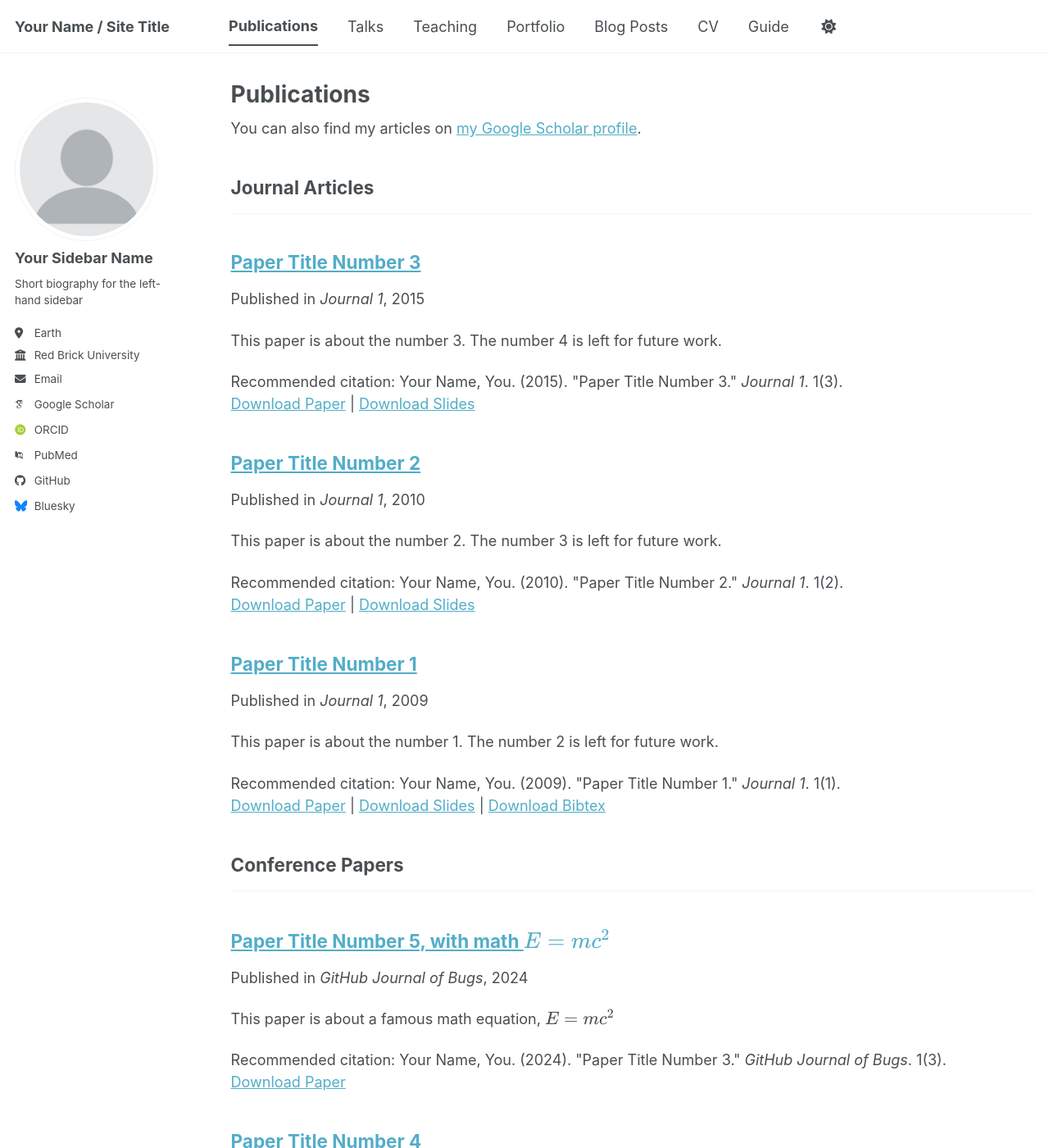
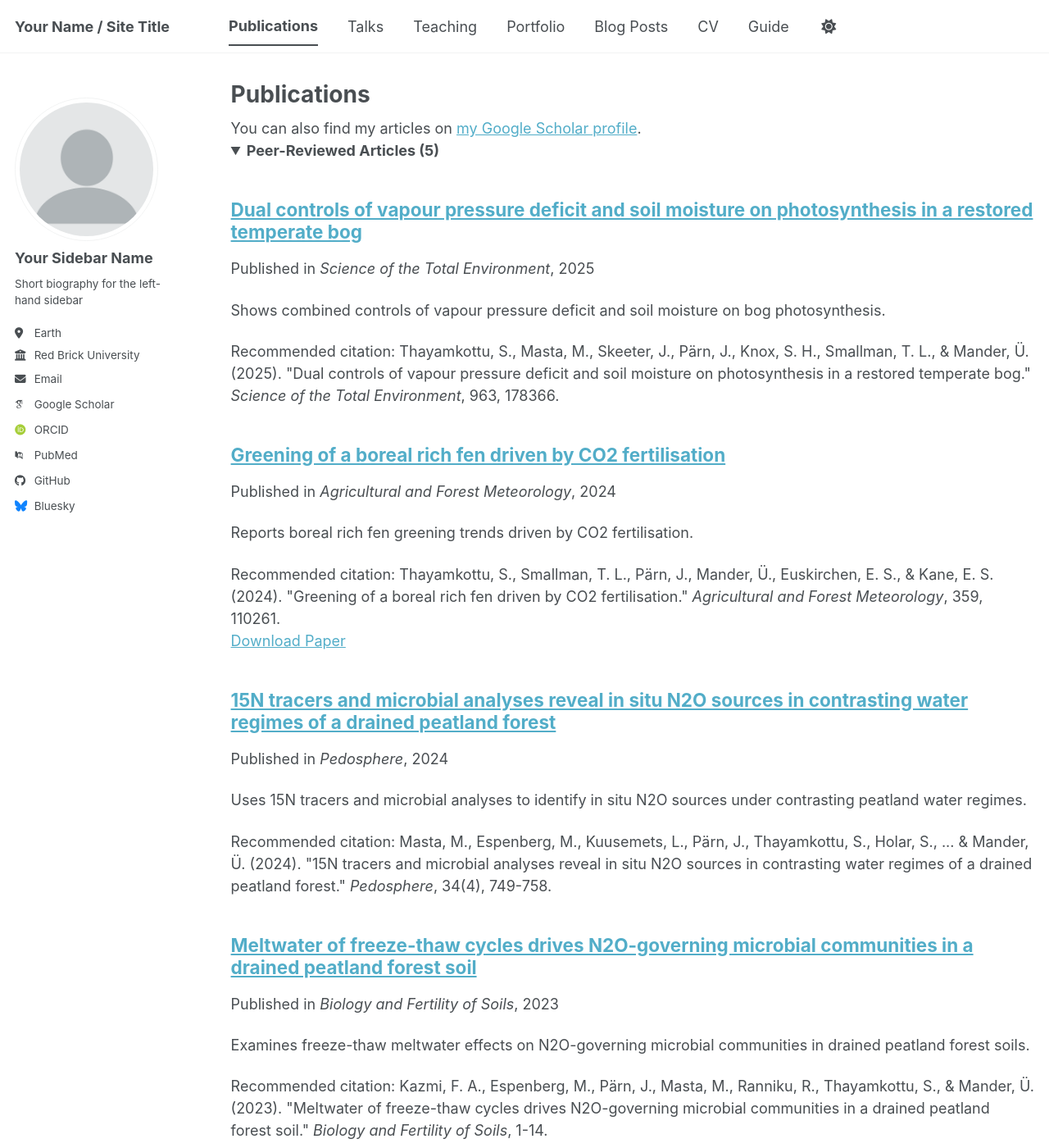
Before and after one commit to sthayamkottu/sthayamkottu.github.io, a Jekyll site: the page built from _pages/publications.html, in a window 1280 px wide and 1400 px high. Shown: the whole window at 82% size. Built offline with Jekyll 4.4.1, drawn with Linux system fonts in a browser that asks for light colours; some web fonts are replaced; a script bundle is joined from its source files by our own code; library files that are not in the unit come from our copies; some of the changed text lies outside the part shown.

Commit message:
Add scholar publications and toggle sections by publication type
Agent-Logs-Url: https://github.com/sthayamkottu/sandeep.thayamkottu/sessions/a5ef8604-4896-462f-b06b-2f423fdabae6

Co-authored-by: sthayamkottu <59762428+sthayamkottu@users.noreply.github.com>

```diff
--- a/_config.yml
+++ b/_config.yml
@@ -35,7 +35,7 @@ author:
   # Academic websites
   academia         : # URL
   arxiv            : # URL - Update with the correct link to your profile
-  googlescholar    : "https://scholar.google.com/citations?user=PS_CX0AAAAAJ"
+  googlescholar    : "https://scholar.google.com/citations?user=Gop36hoAAAAJ&hl=en"
   inspire-hep      : # URL
   impactstory      : # URL
   orcid            : "https://orcid.org/yourorcidurl"
@@ -86,9 +86,9 @@ author:
 publication_category:
   books:
     title: 'Books'
-  manuscripts:
-    title: 'Journal Articles'
-  conferences:
+  peer_reviewed:
+    title: 'Peer-Reviewed Articles'
+  conference_papers:
     title: 'Conference Papers'
 
 # Site Settings
--- a/_pages/publications.html
+++ b/_pages/publications.html
@@ -11,23 +11,27 @@ author_profile: true
 
 {% include base_path %}
 
-<!-- New style rendering if publication categories are defined -->
-{% if site.publication_category %}
-  {% for category in site.publication_category  %}
-    {% assign title_shown = false %}
-    {% for post in site.publications reversed %}
-      {% if post.category != category[0] %}
-        {% continue %}
-      {% endif %}
-      {% unless title_shown %}
-        <h2>{{ category[1].title }}</h2><hr />
-        {% assign title_shown = true %}
-      {% endunless %}
+{% assign peer_reviewed_posts = site.publications | where: "category", "peer_reviewed" | sort: "date" | reverse %}
+{% assign conference_posts = site.publications | where: "category", "conference_papers" | sort: "date" | reverse %}
+
+<details open>
+  <summary><strong>Peer-Reviewed Articles ({{ peer_reviewed_posts | size }})</strong></summary>
+  {% if peer_reviewed_posts.size > 0 %}
+    {% for post in peer_reviewed_posts %}
       {% include archive-single.html %}
     {% endfor %}
-  {% endfor %}
-{% else %}
-  {% for post in site.publications reversed %}
-    {% include archive-single.html %}
-  {% endfor %}
-{% endif %}
+  {% else %}
+    <p>No peer-reviewed articles listed yet.</p>
+  {% endif %}
+</details>
+
+<details>
+  <summary><strong>Conference Papers ({{ conference_posts | size }})</strong></summary>
+  {% if conference_posts.size > 0 %}
+    {% for post in conference_posts %}
+      {% include archive-single.html %}
+    {% endfor %}
+  {% else %}
+    <p>No conference papers listed yet.</p>
+  {% endif %}
+</details>
--- a/_publications/2009-10-01-paper-title-number-1.md
+++ /dev/null
@@ -1,14 +0,0 @@
----
-title: "Paper Title Number 1"
-collection: publications
-category: manuscripts
-permalink: /publication/2009-10-01-paper-title-number-1
-excerpt: 'This paper is about the number 1. The number 2 is left for future work.'
-date: 2009-10-01
-venue: 'Journal 1'
-slidesurl: 'https://academicpages.github.io/files/slides1.pdf'
-paperurl: 'https://academicpages.github.io/files/paper1.pdf'
-bibtexurl: 'https://academicpages.github.io/files/bibtex1.bib'
-citation: 'Your Name, You. (2009). &quot;Paper Title Number 1.&quot; <i>Journal 1</i>. 1(1).'
----
-The contents above will be part of a list of publications, if the user clicks the link for the publication than the contents of section will be rendered as a full page, allowing you to provide more information about the paper for the reader. When publications are displayed as a single page, the contents of the above "citation" field will automatically be included below this section in a smaller font.
--- a/_publications/2010-10-01-paper-title-number-2.md
+++ /dev/null
@@ -1,14 +0,0 @@
----
-title: "Paper Title Number 2"
-collection: publications
-category: manuscripts
-permalink: /publication/2010-10-01-paper-title-number-2
-excerpt: 'This paper is about the number 2. The number 3 is left for future work.'
-date: 2010-10-01
-venue: 'Journal 1'
-slidesurl: 'https://academicpages.github.io/files/slides2.pdf'
-paperurl: 'https://academicpages.github.io/files/paper2.pdf'
-citation: 'Your Name, You. (2010). &quot;Paper Title Number 2.&quot; <i>Journal 1</i>. 1(2).'
----
-
-The contents above will be part of a list of publications, if the user clicks the link for the publication than the contents of section will be rendered as a full page, allowing you to provide more information about the paper for the reader. When publications are displayed as a single page, the contents of the above "citation" field will automatically be included below this section in a smaller font.
--- a/_publications/2015-10-01-paper-title-number-3.md
+++ /dev/null
@@ -1,14 +0,0 @@
----
-title: "Paper Title Number 3"
-collection: publications
-category: manuscripts
-permalink: /publication/2015-10-01-paper-title-number-3
-excerpt: 'This paper is about the number 3. The number 4 is left for future work.'
-date: 2015-10-01
-venue: 'Journal 1'
-slidesurl: 'https://academicpages.github.io/files/slides3.pdf'
-paperurl: 'https://academicpages.github.io/files/paper3.pdf'
-citation: 'Your Name, You. (2015). &quot;Paper Title Number 3.&quot; <i>Journal 1</i>. 1(3).'
----
-
-The contents above will be part of a list of publications, if the user clicks the link for the publication than the contents of section will be rendered as a full page, allowing you to provide more information about the paper for the reader. When publications are displayed as a single page, the contents of the above "citation" field will automatically be included below this section in a smaller font.
--- /dev/null
+++ b/_publications/2018-01-01-tropical-forest-cover-dynamics.md
@@ -0,0 +1,12 @@
+---
+title: "Tropical forest cover dynamics and carbon emissions-contribution of remote sensing and data mining techniques"
+collection: publications
+category: peer_reviewed
+permalink: /publication/2018-tropical-forest-cover-dynamics-carbon-emissions
+excerpt: 'Remote sensing and data mining synthesis for tropical forest cover dynamics and carbon emissions.'
+date: 2018-01-01
+venue: 'Tropical Ecology'
+citation: 'Thayamkottu, S., &amp; Joseph, S. (2018). &quot;Tropical forest cover dynamics and carbon emissions-contribution of remote sensing and data mining techniques.&quot; <i>Tropical Ecology</i>, 59(4), 555-563.'
+---
+
+Peer-reviewed journal article listed on Google Scholar.
--- /dev/null
+++ b/_publications/2023-01-01-meltwater-freeze-thaw-cycles.md
@@ -0,0 +1,12 @@
+---
+title: "Meltwater of freeze-thaw cycles drives N2O-governing microbial communities in a drained peatland forest soil"
+collection: publications
+category: peer_reviewed
+permalink: /publication/2023-meltwater-freeze-thaw-n2o-microbial-communities
+excerpt: 'Examines freeze-thaw meltwater effects on N2O-governing microbial communities in drained peatland forest soils.'
+date: 2023-01-01
+venue: 'Biology and Fertility of Soils'
+citation: 'Kazmi, F. A., Espenberg, M., Pärn, J., Masta, M., Ranniku, R., Thayamkottu, S., &amp; Mander, Ü. (2023). &quot;Meltwater of freeze-thaw cycles drives N2O-governing microbial communities in a drained peatland forest soil.&quot; <i>Biology and Fertility of Soils</i>, 1-14.'
+---
+
+Peer-reviewed journal article listed on Google Scholar.
--- /dev/null
+++ b/_publications/2024-01-01-15n-tracers-microbial-analyses.md
@@ -0,0 +1,12 @@
+---
+title: "15N tracers and microbial analyses reveal in situ N2O sources in contrasting water regimes of a drained peatland forest"
+collection: publications
+category: peer_reviewed
+permalink: /publication/2024-15n-tracers-microbial-analyses-n2o-sources
+excerpt: 'Uses 15N tracers and microbial analyses to identify in situ N2O sources under contrasting peatland water regimes.'
+date: 2024-01-01
+venue: 'Pedosphere'
+citation: 'Masta, M., Espenberg, M., Kuusemets, L., Pärn, J., Thayamkottu, S., Holar, S., ... &amp; Mander, Ü. (2024). &quot;15N tracers and microbial analyses reveal in situ N2O sources in contrasting water regimes of a drained peatland forest.&quot; <i>Pedosphere</i>, 34(4), 749-758.'
+---
+
+Peer-reviewed journal article listed on Google Scholar.
--- /dev/null
+++ b/_publications/2024-01-01-greening-boreal-rich-fen.md
@@ -0,0 +1,13 @@
+---
+title: "Greening of a boreal rich fen driven by CO2 fertilisation"
+collection: publications
+category: peer_reviewed
+permalink: /publication/2024-greening-boreal-rich-fen-co2-fertilisation
+excerpt: 'Reports boreal rich fen greening trends driven by CO2 fertilisation.'
+date: 2024-01-01
+venue: 'Agricultural and Forest Meteorology'
+paperurl: 'https://doi.org/10.1016/j.agrformet.2024.110261'
+citation: 'Thayamkottu, S., Smallman, T. L., Pärn, J., Mander, Ü., Euskirchen, E. S., &amp; Kane, E. S. (2024). &quot;Greening of a boreal rich fen driven by CO2 fertilisation.&quot; <i>Agricultural and Forest Meteorology</i>, 359, 110261.'
+---
+
+Peer-reviewed journal article listed on Google Scholar.
--- /dev/null
+++ b/_publications/2025-01-01-dual-controls-vpd-soil-moisture.md
@@ -0,0 +1,12 @@
+---
+title: "Dual controls of vapour pressure deficit and soil moisture on photosynthesis in a restored temperate bog"
+collection: publications
+category: peer_reviewed
+permalink: /publication/2025-dual-controls-vpd-soil-moisture-photosynthesis-bog
+excerpt: 'Shows combined controls of vapour pressure deficit and soil moisture on bog photosynthesis.'
+date: 2025-01-01
+venue: 'Science of the Total Environment'
+citation: 'Thayamkottu, S., Masta, M., Skeeter, J., Pärn, J., Knox, S. H., Smallman, T. L., &amp; Mander, Ü. (2025). &quot;Dual controls of vapour pressure deficit and soil moisture on photosynthesis in a restored temperate bog.&quot; <i>Science of the Total Environment</i>, 963, 178366.'
+---
+
+Peer-reviewed journal article listed on Google Scholar.
--- a/_publications/2025-06-08-paper-title-number-5.md
+++ /dev/null
@@ -1,13 +0,0 @@
----
-title: "Paper Title Number 5, with math $$E=mc^2$$"
-collection: publications
-category: conferences
-permalink: /publication/2024-02-17-paper-title-number-4
-excerpt: 'This paper is about a famous math equation, $$E=mc^2$$'
-date: 2024-02-17
-venue: 'GitHub Journal of Bugs'
-paperurl: 'https://academicpages.github.io/files/paper3.pdf'
-citation: 'Your Name, You. (2024). &quot;Paper Title Number 3.&quot; <i>GitHub Journal of Bugs</i>. 1(3).'
----
-
-Using [MathJax](https://www.mathjax.org/) in the description is supported - $$E=mc^2$$ - however, the use must be mindful that the default delimiters are `$$...$$` and `\\[...\\]` which differs from the `$...$` that is typically expected.
```
Also changed, not shown: _publications/2024-02-17-paper-title-number-4.md (deleted, +0 -13 lines).
